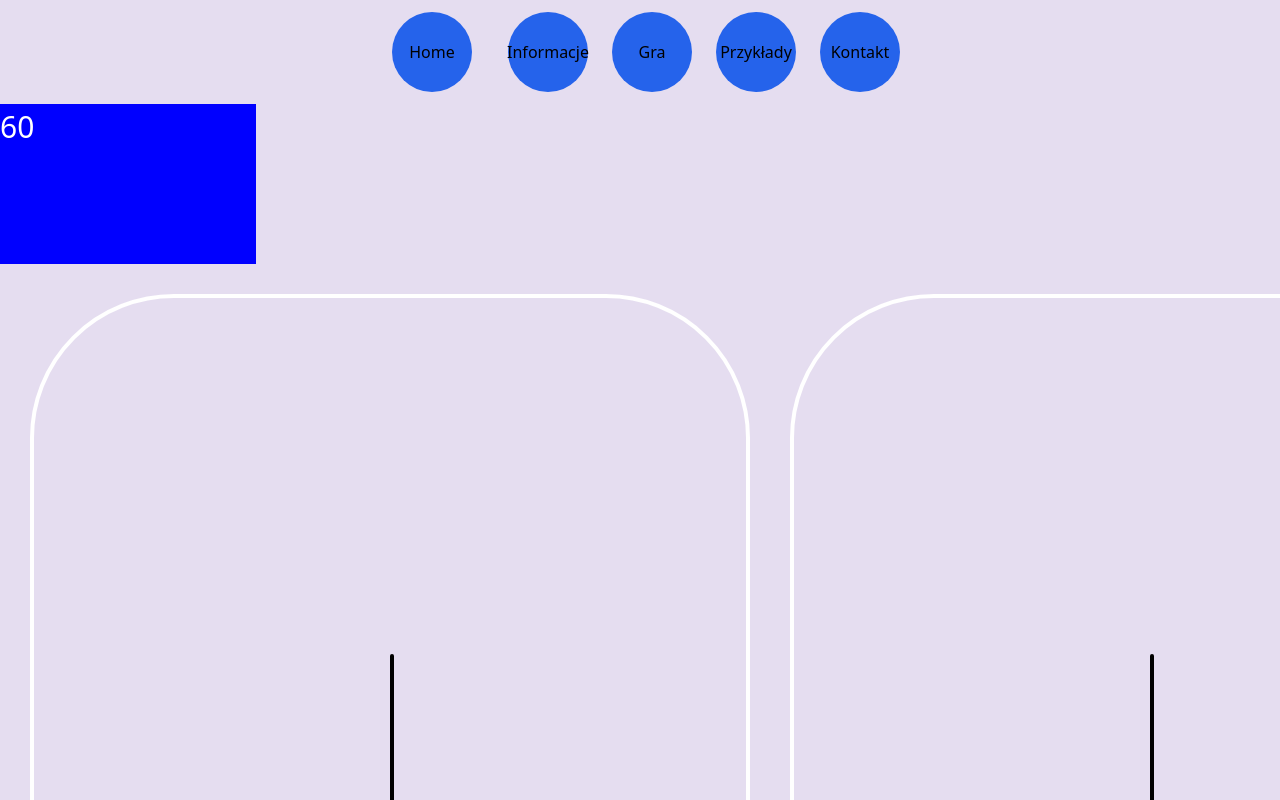
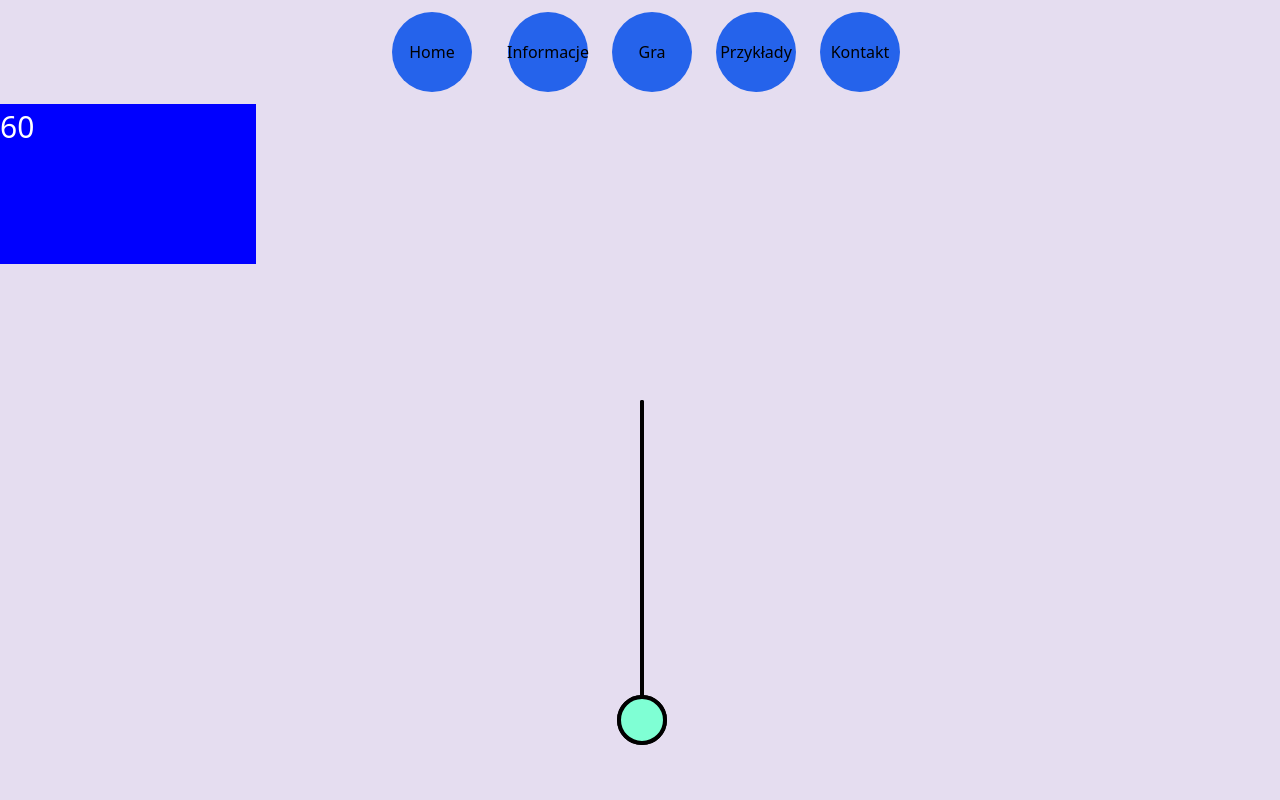
Before and after one commit to RealPendulum/RealPendulum, a Next.js app in the folder real-pendulum/: page / in a window 1280 px wide. Built offline with nearby package versions, Linux system fonts and the light colour scheme; no server answers.

Commit message:
always loop from 0

```diff
--- a/real-pendulum/app/pendulum.tsx
+++ b/real-pendulum/app/pendulum.tsx
@@ -54,7 +54,7 @@ export function PendulumContainer({
   pendulumParams: { initialAngle, initialSpeed, timeStep, pendulumType },
 }: PendulumContainerProps) {
   const [angle, setAngle] = useState(0);
-  const data = useRef<Data>([]);
+  const data = useRef<Data>({ points: [], loopStart: 0 });
   const [isReady, setIsReady] = useState(false);
   const job = useRef<{ job: number }>({ job: -1 });
 
@@ -114,17 +114,6 @@ function Pendulum({ color, angle }: { color: string; angle: number }) {
   return (
     <div
       style={{
-        width: 720,
-        height: 720,
-        position: "relative",
-        borderWidth: "4px",
-        borderColor: "white",
-        borderRadius: "20%",
-        margin: "10px",
-      }}
-    >
-      <div
-        style={{
         position: "absolute",
         left: "50%",
         top: "50%",
@@ -154,7 +143,6 @@ function Pendulum({ color, angle }: { color: string; angle: number }) {
         }}
       />
     </div>
-    </div>
   );
 }
 
@@ -164,7 +152,7 @@ function startLoop(
 ): { job: number } {
   let startTimestamp = performance.now();
   let frame = 0;
-  const dataLength = data.length;
+  const dataLength = data.points.length;
   let job = { job: requestAnimationFrame(loop) };
   return job;
 
@@ -172,22 +160,28 @@ function startLoop(
     const timestamp = performance.now();
     const userTime = (timestamp - startTimestamp) / 1000;
 
-    while (data[frame].time <= userTime) {
+    while (data.points[frame].time <= userTime) {
       frame = frame + 1;
       if (frame >= dataLength) {
-        frame = 0;
+        frame = data.loopStart;
         startTimestamp = timestamp;
         break;
       }
     }
 
-    const angle = data[frame].value;
+    const angle = data.points[frame].value;
     setAngle(angle);
     job.job = requestAnimationFrame(loop);
   }
 }
 
-type Data = { time: number; value: number }[];
+type Data = {
+  points: {
+    time: number;
+    value: number;
+  }[];
+  loopStart: number;
+};
 
 export const enum PendulumType {
   ODE,
```
Also changed, not shown: 2 other files (tests, documents, lock files or other folders). Lines whose indentation alone changed are shown as unchanged.
